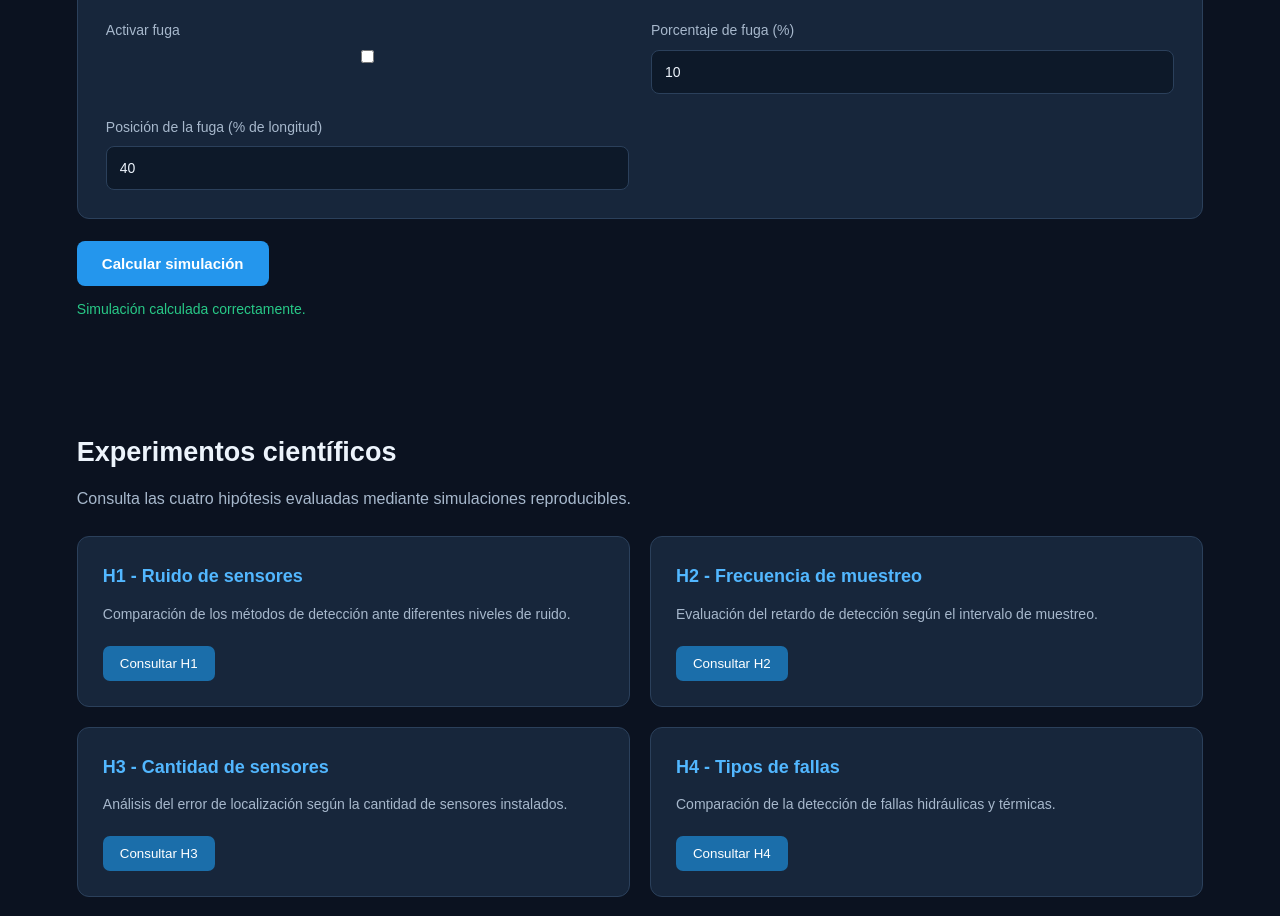
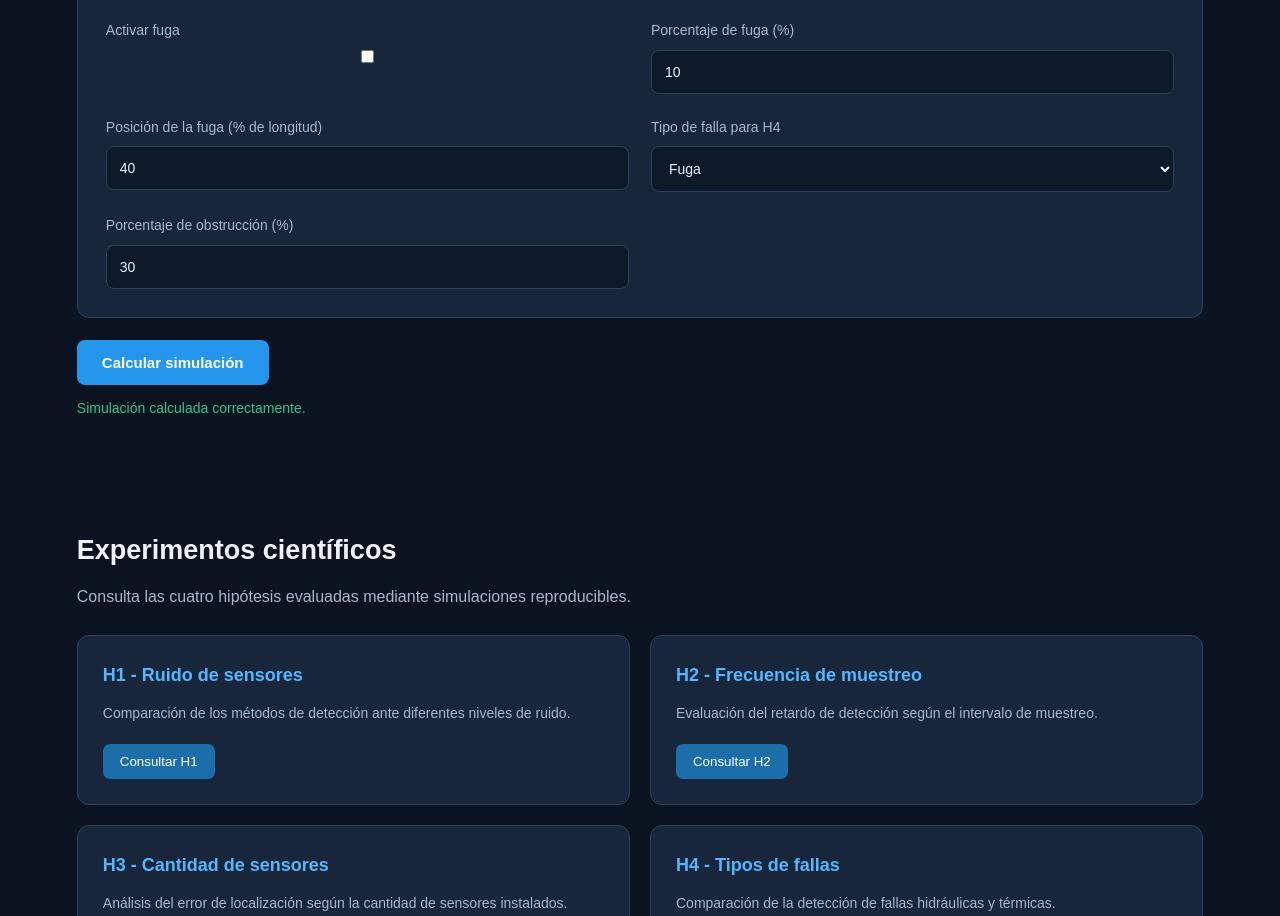
Before and after one commit to jorgecarlosm-coder/simulador-iot-tuberias, a plain HTML site: page docs/index.html in a window 1280 px wide. Shown: the part 1339-2255 px from the top of the page. Drawn offline with Linux system fonts and the light colour scheme.

Commit message:
Update index.html

```diff
--- a/docs/index.html
+++ b/docs/index.html
@@ -252,7 +252,31 @@
         step="1"
     >
 </div>
+<!-- CONFIGURACION DE OBSTRUCCION PARA H4 -->
+<div class="campo">
+    <label for="tipo-falla-h4">
+        Tipo de falla para H4
+    </label>
 
+    <select id="tipo-falla-h4">
+        <option value="fuga">Fuga</option>
+        <option value="obstruccion">Obstrucción</option>
+    </select>
+</div>
+
+<div class="campo">
+    <label for="porcentaje-obstruccion-h4">
+        Porcentaje de obstrucción (%)
+    </label>
+
+    <input
+        type="number"
+        id="porcentaje-obstruccion-h4"
+        value="30"
+        min="1"
+        max="80"
+        step="1">
+</div>
             </div>
 
             <button id="btn-simular" class="boton-principal">
```
